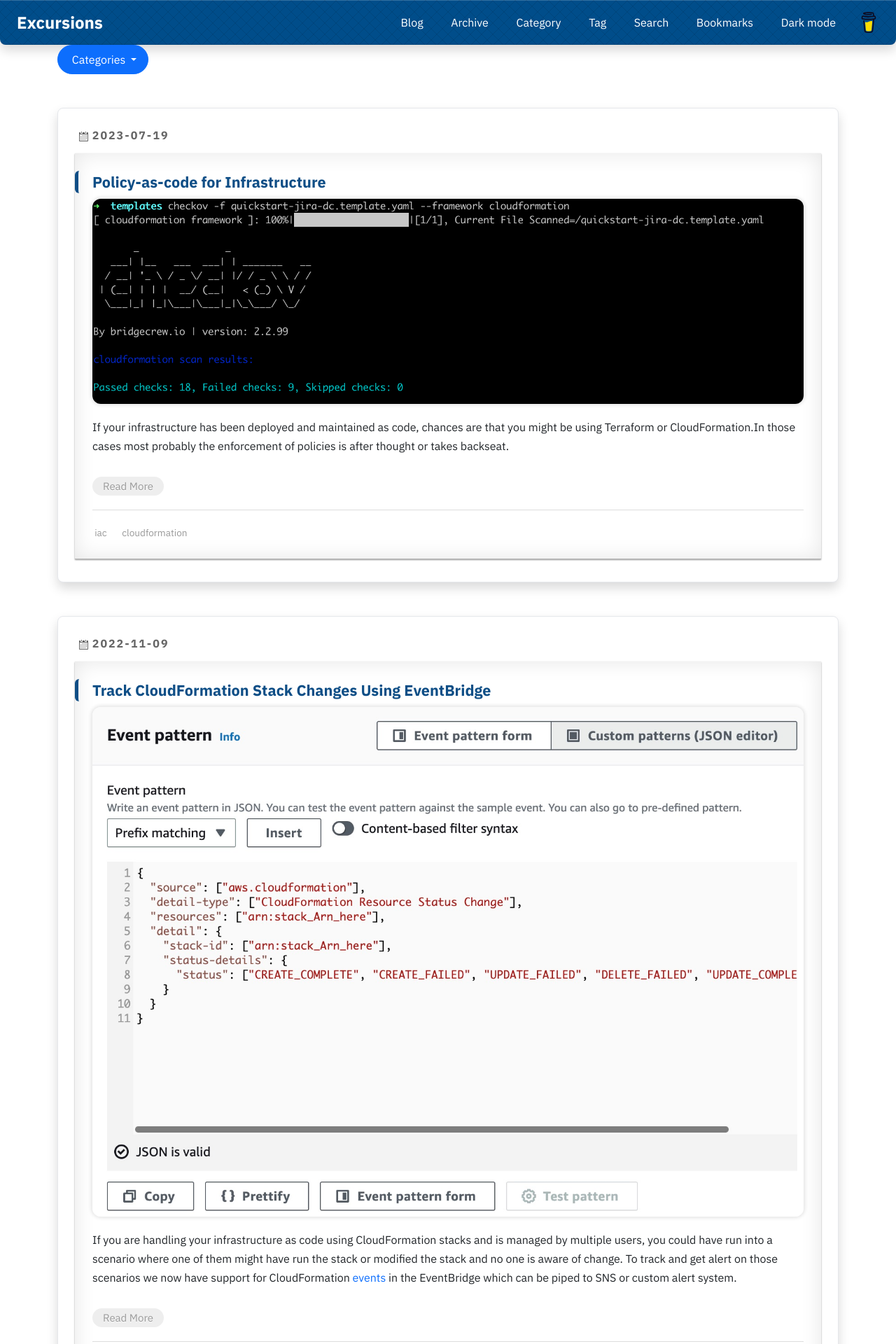
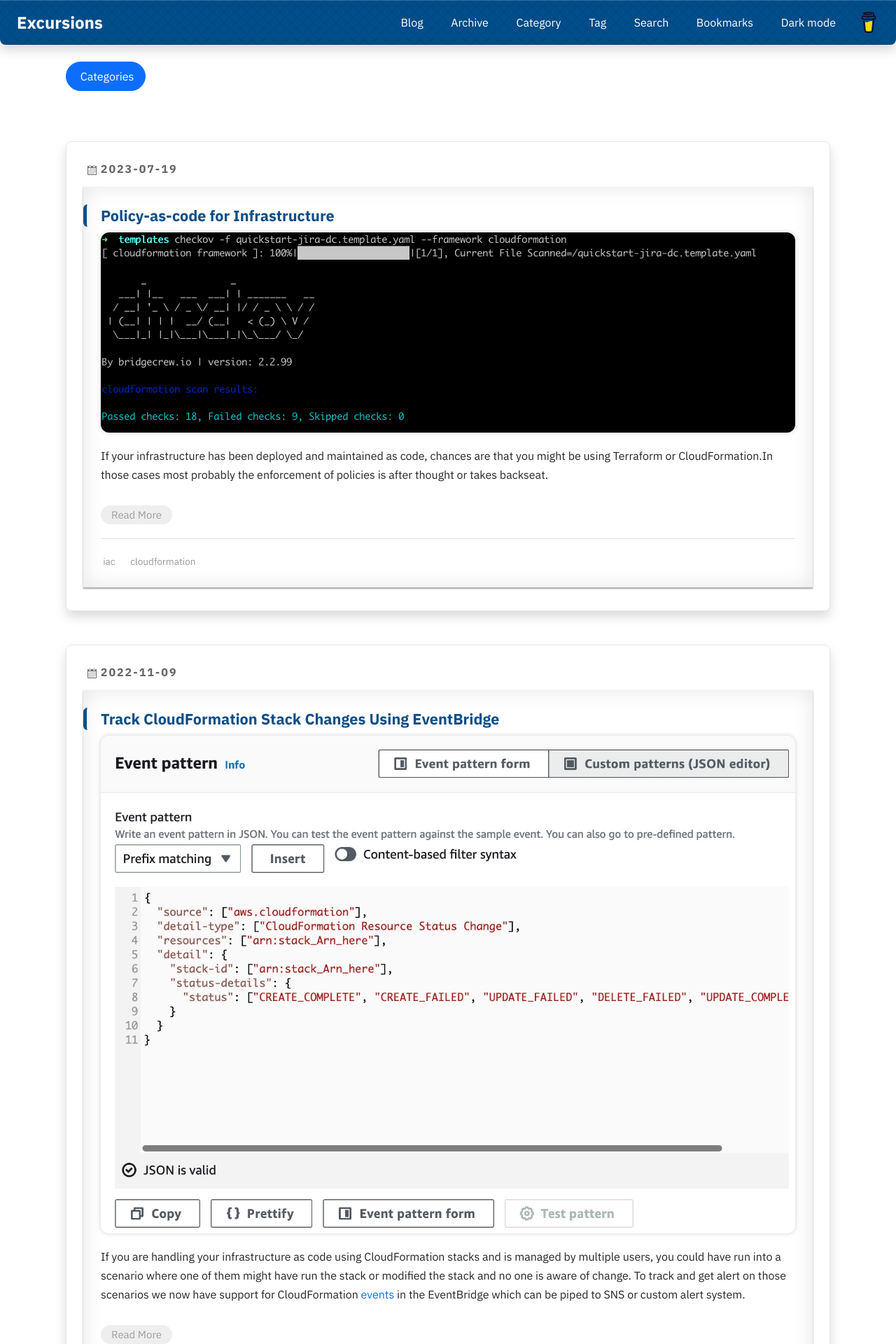
Before and after one commit to iam-j/iam-j.github.io, a Jekyll site: the page built from pages/2category.html, in a window 1280 px wide. Shown: the top 1920 px of the page at 70% size. Built offline with Jekyll 4.4.1, drawn with Linux system fonts in a browser that asks for light colours.

Commit message:
Fix dropdown

```diff
--- a/pages/2category.html
+++ b/pages/2category.html
@@ -8,14 +8,14 @@
 scripts: [category.js]
 ---
 
-<div class="container-fluid px-0">
-  <div class="row index gx-0 gap-4">
-    <div class="col-12">
-      <div class="dropdown mb-4">
-        <button class="btn btn-primary btn-lg rounded-pill dropdown-toggle" type="button" id="dropdownMenu1" data-bs-toggle="dropdown" aria-expanded="false">
+<div class="container-fluid">
+  <div class="row justify-content-between align-items-center mb-4 mt-4">
+    <div class="col-auto">
+      <div class="dropdown">
+        <button class="btn btn-primary btn-lg rounded-pill w-auto" type="button" id="dropdownMenu1" data-bs-toggle="dropdown" aria-expanded="false">
           <span class="octicon octicon-list-unordered"></span>&nbsp;Categories
         </button>
-        <ul class="dropdown-menu" aria-labelledby="dropdownMenu1">
+        <ul class="dropdown-menu bg-light shadow" aria-labelledby="dropdownMenu1">
           <li>
             <a class="dropdown-item categories-item" href="javascript:void(0);" cate="All">
               All&nbsp;<span class="categories-badge"> {{site.posts | size}}</span>
@@ -30,6 +30,10 @@
           {% endfor %}
         </ul>
       </div>
+    </div>
+  </div>
+  <div class="row index gx-0 gap-4">
+    <div class="col-12">
       <div>
         <section class="category-slice" post-cate="All">
           {% for post in site.posts %}
```
